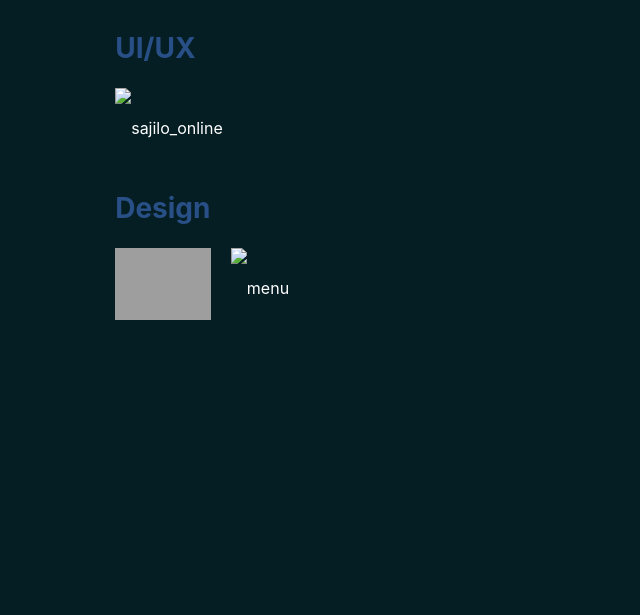
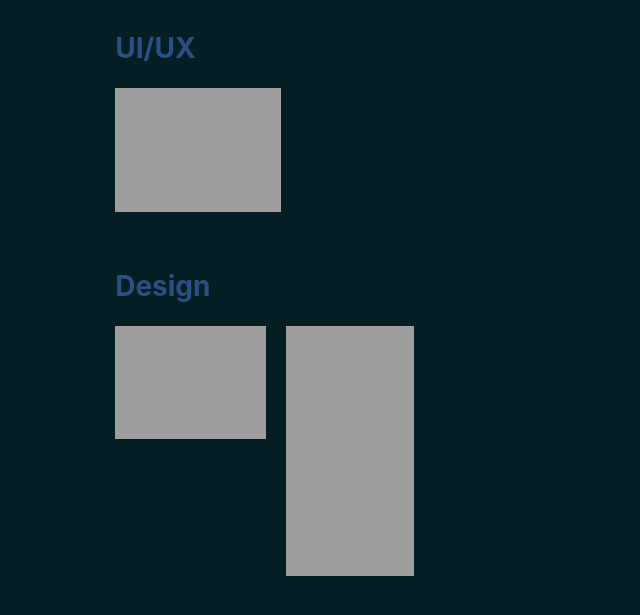
Before and after one commit to Dipanrajneupane/DipanPortfolio, a plain HTML site: page projects.html in a window 1280 px wide. Shown: the part 585-1200 px from the top of the page, without its empty margins (0-640 px from the left). Drawn offline with nearby package versions, Linux system fonts and the light colour scheme; the site is published under a folder, as on GitHub Pages, so addresses that start at the root find nothing.

Commit message:
Update projects.html

```diff
--- a/projects.html
+++ b/projects.html
@@ -49,7 +49,7 @@
  <h3>UI/UX</h3>
 <div class="uiux">
 
-  <img src="/images/sajilo online.png" alt="sajilo_online" id="uiux1">
+  <img src="images/sajilo online.png" alt="sajilo_online" id="uiux1">
 
 </div>
 
@@ -57,7 +57,7 @@
   <div class="graphics">
   <img src="images/dipan headphone.png" alt="headphone" id="headphone">
 
-  <img src="/images/Burger menu.png" alt="menu" id="burger">
+  <img src="images/Burger menu.png" alt="menu" id="burger">
 
 </div>
 
```
